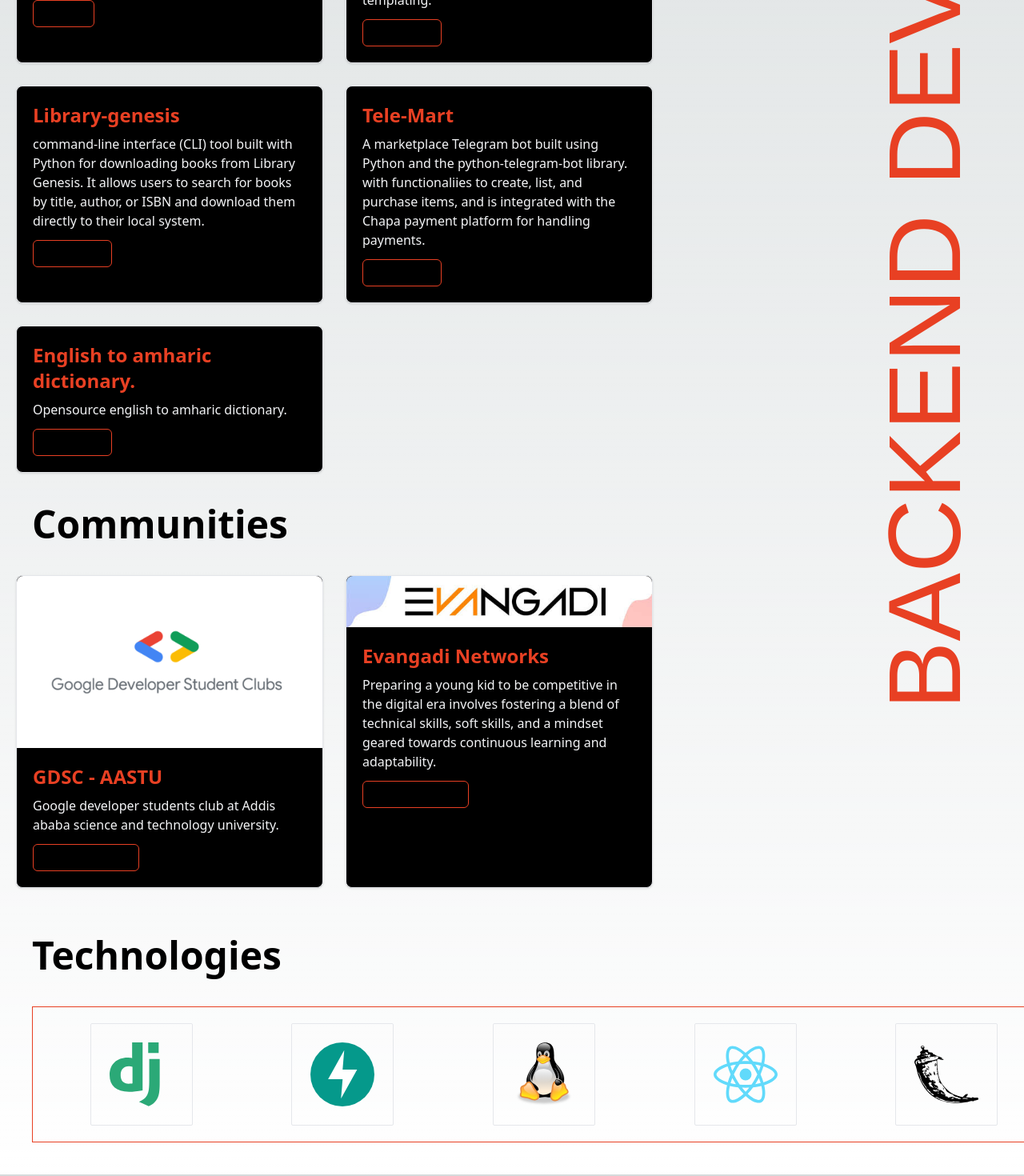
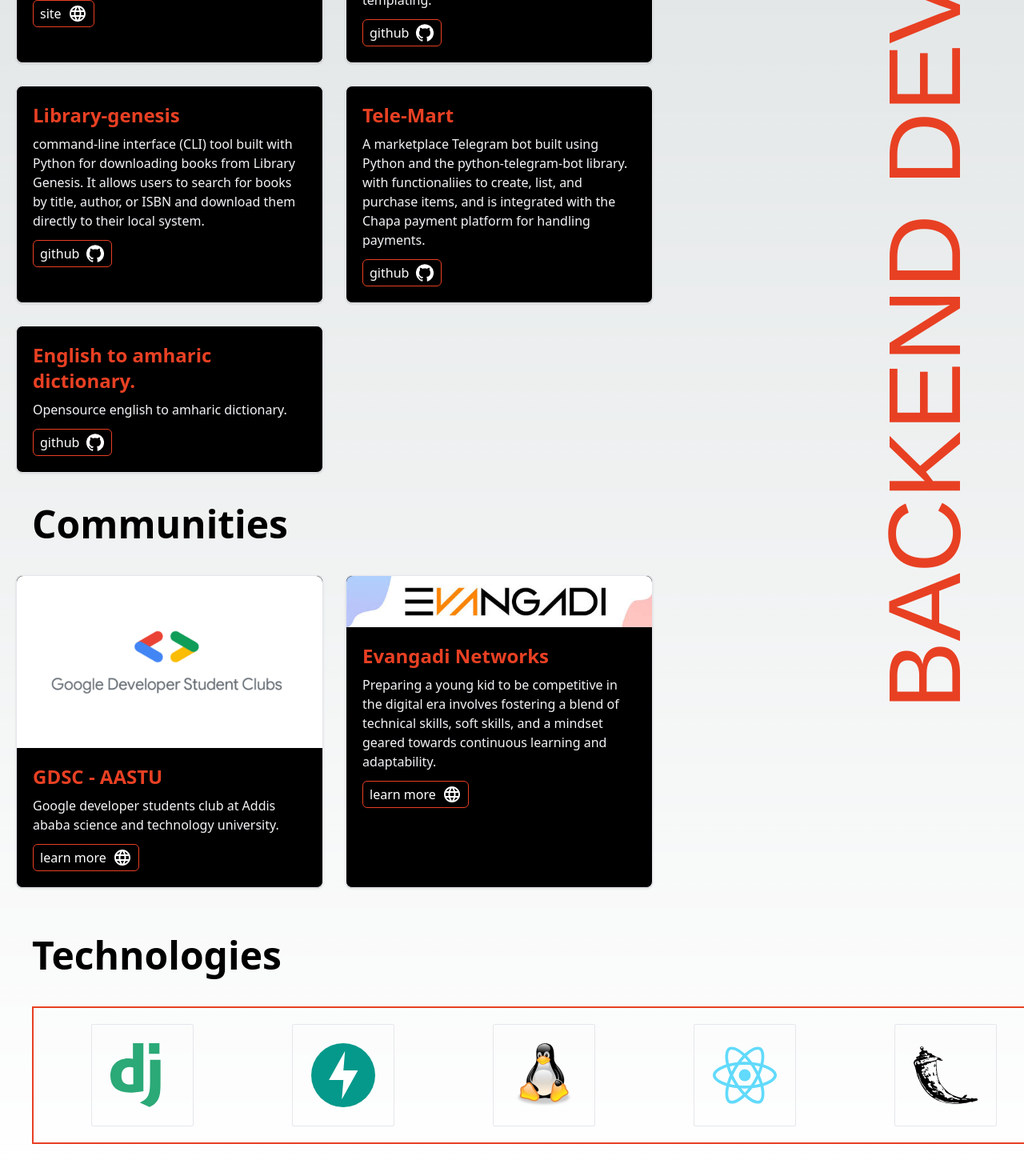
Before and after one commit to Nxttyy/portfolio-react, a Next.js app in the folder portfolio/: page / in a window 1280 px wide. Shown: the part 753-2223 px from the top of the page at 80% size. Built offline with nearby package versions, Linux system fonts and the light colour scheme; a web font is replaced by a local one.

Commit message:
white buttons

```diff
--- a/portfolio/app/components/Communities.tsx
+++ b/portfolio/app/components/Communities.tsx
@@ -32,8 +32,8 @@
             <div className="flex border w-fit py-1 px-2 rounded-md"
               style={{ borderColor: "#E84023" }}
             >
-              <p className="pr-2">learn more</p>
-              <LanguageIcon />
+              <p className="pr-2 text-white">learn more</p>
+              <LanguageIcon className="text-white"/>
               </div>
             </a>
 
@@ -64,8 +64,8 @@
               className="flex border w-fit py-1 px-2 rounded-md"
               style={{ borderColor: "#E84023" }}
             >
-              <p className="pr-2">learn more</p>
-              <LanguageIcon />
+              <p className="pr-2 text-white">learn more</p>
+              <LanguageIcon className="text-white"/>
             </div></a>
 
           </div>
--- a/portfolio/app/components/Intro.tsx
+++ b/portfolio/app/components/Intro.tsx
@@ -44,7 +44,7 @@
             </p> */}
           </li>
           <li className=" ">
-            <a href="https://www.linkedin.com/in/nathnael-yirga-7aaab8264/" ><LinkedInIcon className="mx-5" /></a>
+            <a href="https://www.linkedin.com/in/nathnael-yirga/" ><LinkedInIcon className="mx-5" /></a>
             {/* <p className={`${inter.className} text-midium font-light`}>@</p>
             <p className={`${inter.className} text-midium font-bold`}> */}
               {/* Nathnaelyirga */}
--- a/portfolio/app/components/Projects.tsx
+++ b/portfolio/app/components/Projects.tsx
@@ -25,8 +25,8 @@
               className="flex border w-fit py-1 px-2 rounded-md"
               style={{ borderColor: "#E84023" }}
             >
-              <p className="pr-2">site</p>
-              <LanguageIcon />
+              <p className="pr-2 text-white">site</p>
+              <LanguageIcon className="text-white"/>
             </div></a>
 
 
@@ -54,8 +54,8 @@
               className="flex border w-fit py-1 px-2 rounded-md"
               style={{ borderColor: "#E84023" }}
             >
-              <p className="pr-2">github</p>
-              <GitHubIcon />
+              <p className="pr-2 text-white">github</p>
+              <GitHubIcon className="text-white"/>
             </div></a>
 
           </div>
@@ -82,8 +82,8 @@
               className="flex border w-fit py-1 px-2 rounded-md"
               style={{ borderColor: "#E84023" }}
             >
-              <p className="pr-2">github</p>
-              <GitHubIcon />
+              <p className="pr-2 text-white">github</p>
+              <GitHubIcon className="text-white"/>
             </div></a>
 
           </div>
@@ -110,8 +110,8 @@
               className="flex border w-fit py-1 px-2 rounded-md"
               style={{ borderColor: "#E84023" }}
             >
-              <p className="pr-2">github</p>
-              <GitHubIcon />
+              <p className="pr-2 text-white">github</p>
+              <GitHubIcon className="text-white"/>
             </div></a>
 
           </div>
@@ -137,8 +137,8 @@
               className="flex border w-fit py-1 px-2 rounded-md"
               style={{ borderColor: "#E84023" }}
             >
-              <p className="pr-2">github</p>
-              <GitHubIcon />
+              <p className="pr-2 text-white">github</p>
+              <GitHubIcon className="text-white"/>
             </div></a>
 
           </div>
--- a/portfolio/app/components/Techs.tsx
+++ b/portfolio/app/components/Techs.tsx
@@ -8,7 +8,7 @@
 function Techs() {
   return (
     <><p className="text-start mx-10 my-10 font-extrabold text-5xl">Technologies</p>
-    <div className="flex w-full justify-around gap-5 m-10 border p-5" style={{ borderColor: "#E84023" }}>
+    <div className="flex w-full justify-around gap-5 m-10 border-2 p-5" style={{ borderColor: "#E84023" }}>
 
       <div className=" rounded-sm border border-3 w-32 h-32 flex justify-center items-center" >
         <Image src={django} alt="django" className="w-20 h-20 fill-white m-5" />
```
